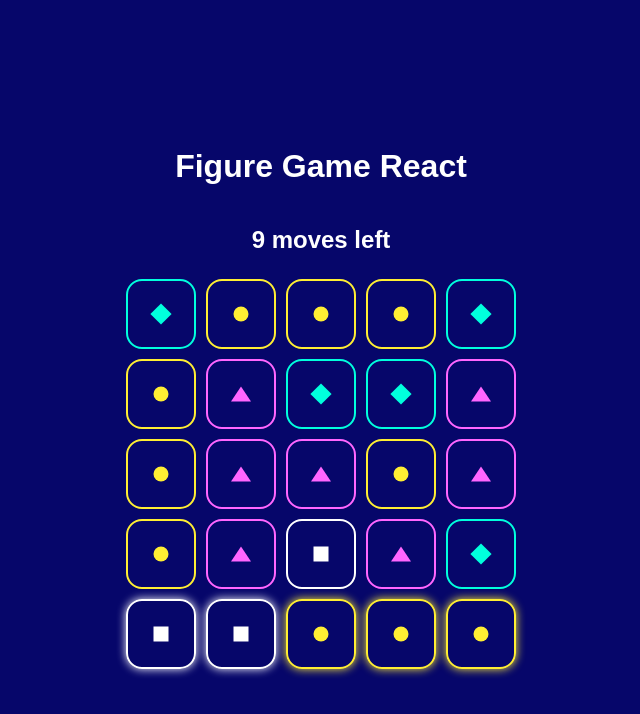
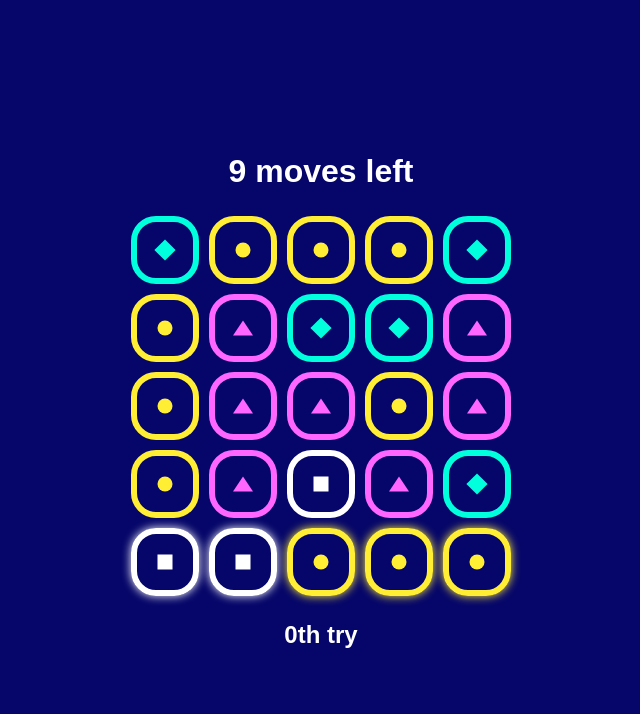
Before and after one commit to djock/figure-game-web-frameworks-test, a React (Create React App) app in the folder react/: page / in a window 1280 px wide. Shown: the top 714 px of the page, without its empty margins (319-959 px from the left). Built offline with nearby package versions, Linux system fonts and the light colour scheme.

Commit message:
Count tries

```diff
--- a/react/src/App.js
+++ b/react/src/App.js
@@ -37,6 +37,7 @@ function App() {
   const [rows, setRows] = useState(5); // Fixed grid size based on the image
   const [cols, setCols] = useState(5);
   const [tapCount, setTapCount] = useState(9); // Set number of taps
+  const [triesCount, setTries] = useState(0);
 
   const generateGrid = useCallback(() => {
     const initialGrid = [
@@ -114,6 +115,8 @@ function App() {
   }, [cols, rows]);
 
   const handleSquareClick = useCallback((row, col) => {
+    if (row !== rows - 1) return; // Add this line to restrict to bottom row
+
     if (tapCount <= 0) return; // No more taps allowed
 
     const color = grid[row][col];
@@ -151,6 +154,7 @@ function App() {
     generateGrid();
     setGameState('playing');
     setTapCount(9); // Reset tap count
+    setTries(0); // reset tries
   };
 
   const retryGame = () => {
@@ -158,6 +162,7 @@ function App() {
     generateGrid();
     setGameState('playing');
     setTapCount(9); // Reset tap count
+    setTries(prevTries => prevTries + 1);
   };
 
   useEffect(() => {
@@ -166,15 +171,35 @@ function App() {
     }
   }, [gameState, generateGrid]);
 
+  function getOrdinal(n) {
+    // Handle special cases for 11th, 12th, and 13th
+    const remainder100 = n % 100;
+    if (remainder100 >= 11 && remainder100 <= 13) return `${n}th`;
+
+    // Determine the suffix based on the last digit
+    const remainder10 = n % 10;
+    switch (remainder10) {
+      case 1:
+        return `${n}st`;
+      case 2:
+        return `${n}nd`;
+      case 3:
+        return `${n}rd`;
+      default:
+        return `${n}th`;
+    }
+  }
+
+
   return (
       <AppContainer>
-        <h1>Figure Game React</h1>
-        <h2>{tapCount} moves left</h2>
+        <h1>{tapCount} moves left</h1>
 
         {gameState === 'playing' && (
             <>
               <Grid grid={grid} onSquareClick={handleSquareClick} />
               {gameOver && <p>Game Over! No more moves.</p>}
+              <h2>{getOrdinal(triesCount)} try</h2>
             </>
         )}
 
--- a/react/src/Square.js
+++ b/react/src/Square.js
@@ -2,11 +2,11 @@ import React from 'react';
 import styled, { css } from 'styled-components';
 
 const SquareButton = styled.button`
-  width: 70px;
-  height: 70px;
+  width: 68px;
+  height: 68px;
   background-color: ${props => props.willDisappear ? props.color : 'transparent'};
-  border: 2px solid ${props => props.color || 'transparent'};
-  border-radius: 16px;
+  border: 6px solid ${props => props.color || 'transparent'};
+  border-radius: 25px;
   cursor: pointer;
   margin: 5px;
   position: relative;
```
